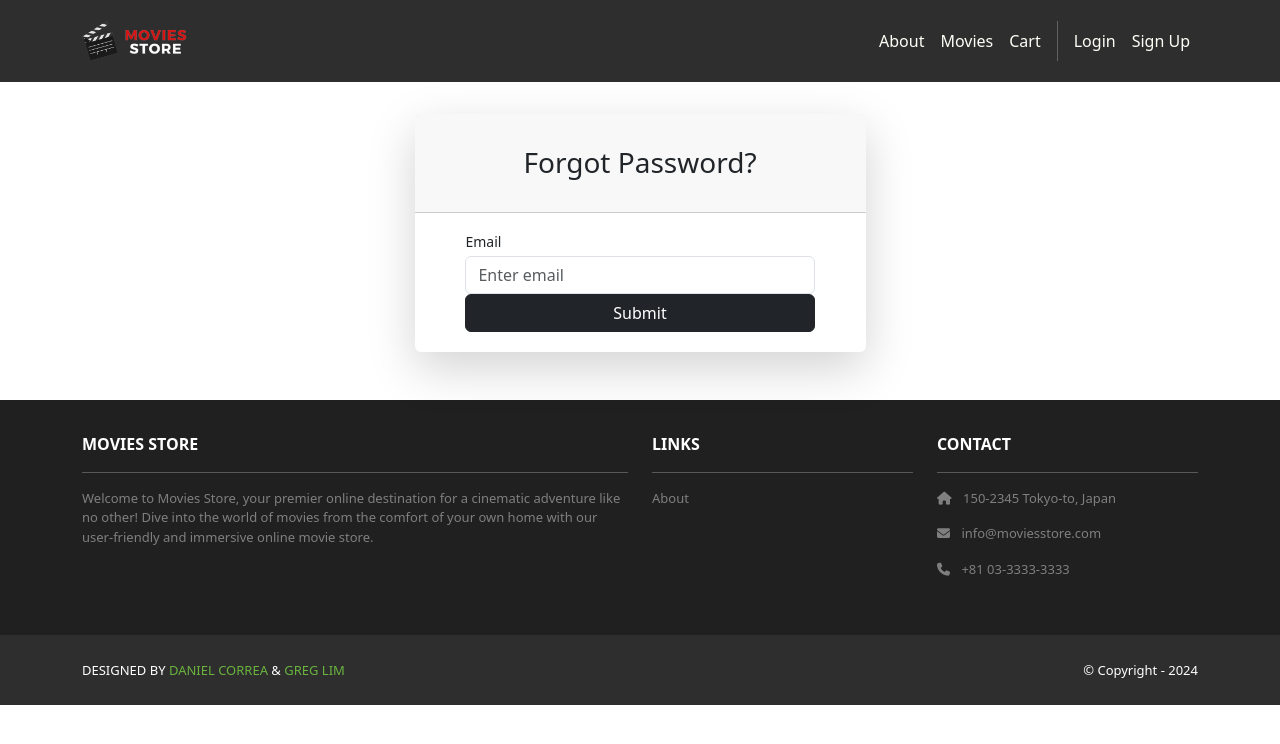
After one commit to bhaarathsingh/GT-Movies-2340, a Django app: page /accounts/password_reset/ in a window 1280 px wide. The commit adds this page. Shown: the top 744 px of the page. Run offline with Django 5.2, Linux system fonts and the light colour scheme; some libraries are stand-ins or nearby versions.

Commit message:
chapter 4-5 changes

```diff
--- a/accounts/templates/accounts/login.html
+++ b/accounts/templates/accounts/login.html
@@ -34,6 +34,7 @@
                   class="btn bg-dark text-white">Login
                 </button>
               </div>
+                <a href="{% url 'password_reset' %}"><i>Forgot Password?</i></a>
             </form>
           </div>
         </div>
--- /dev/null
+++ b/accounts/templates/accounts/password_reset_form.html
@@ -0,0 +1,53 @@
+{% extends 'base.html' %}
+{% block content %}
+    <div class="form-content my-3 p-3">
+        <div class="container">
+            <div class="row justify-content-center">
+                <div class="col-lg-5">
+                    <div class="card shadow-lg border-0 rounded-lg mt-0 mb-3">
+                        <div class="card-header justify-content-center">
+                            <div id="error_div"></div>
+                          <h3 class="font-weight-light my-4 text-center">Forgot Password?</h3>
+                        </div>
+                        {% if form.errors %}
+                            <div class="alert alert-danger alert-dismissible" role="alert">
+                                <div id="form_errors">
+                                    {% for key, value in form.errors.items %}
+                                        <strong>{{ value }}</strong>
+                                    {% endfor %}
+                                </div>
+                                <button type="button" class="close" data-dismiss="alert" aria-label="Close">
+                                    <span aria-hidden="true">&times;</span>
+                                </button>
+                            </div>
+                        {% endif %}
+                        <div class="card-body">
+                            <form method="POST">
+                                {% csrf_token %}
+                                <div class="form-row">
+                                    <div class="col-md-10 offset-md-1">
+                                    <div class="form-group">
+                                      <label class="small mb-1" for="id_email">Email</label>
+                                        <input type="email" name="email"  class="form-control"
+                                               autocomplete="email" maxlength="254" required id="id_email"
+                                               placeholder="Enter email">
+                                    </div>
+                                </div>
+                            </div>
+                                <div class="form-row">
+                                  <div class="col-md-10 offset-md-1">
+                                    <div class="form-group mt-0 mb-1">
+                                        <button type="submit" class="col-md-12 btn btn-dark">Submit
+                                        </button>
+                                    </div>
+                                 </div>
+                               </div>
+                            </form>
+                        </div>
+                    </div>
+                </div>
+            </div>
+        </div>
+
+  </div>
+{% endblock content %}
--- a/accounts/urls.py
+++ b/accounts/urls.py
@@ -1,8 +1,15 @@
 from django.urls import path
+from django.contrib.auth import views as auth_views
+
 from . import views
 urlpatterns = [
     path('signup', views.signup, name='accounts.signup'),
     path('login/', views.login, name='accounts.login'),
     path('logout/', views.logout, name='accounts.logout'),
     path('orders/', views.orders, name='accounts.orders'),
+    path('password_reset/', auth_views.PasswordResetView.as_view(template_name='accounts/password_reset_form.html'), name='password_reset'),
+   # path('password-reset-confirm/<uidb64>/<token>/', auth_views.PasswordResetConfirmView.as_view(template_name='accounts/password_reset_form.html'), name='password_reset_confirm'),
+    path('password_reset_done/', auth_views.PasswordResetDoneView.as_view(template_name='accounts/password_reset_email.html'), name='password_reset_done'),
+    path('reset/<uidb64>/<token>/', auth_views.PasswordResetConfirmView.as_view(), name='password_reset_confirm'),
+    path('reset/done/', auth_views.PasswordResetCompleteView.as_view(), name='password_reset_complete'),
 ]
--- a/manage.py
+++ b/manage.py
@@ -2,6 +2,9 @@
 """Django's command-line utility for administrative tasks."""
 import os
 import sys
+import dotenv
+
+dotenv.load_dotenv()
 
 
 def main():
--- a/moviesstore/templates/base.html
+++ b/moviesstore/templates/base.html
@@ -3,11 +3,11 @@
   {% load static %}
   <head>
     <title>{{ template_data.title }}</title>
-    <link href="https://cdn.jsdelivr.net/npm/bootstrap@5.3.3/dist/css/bootstrap.min.css" rel="stylesheet" crossorigin="anonymous">
-    <link rel="stylesheet" href="https://cdnjs.cloudflare.com/ajax/libs/font-awesome/6.1.1/css/all.min.css">
-    <link href="https://fonts.googleapis.com/css2?family=Poppins:wght@300;400;500;600;700&display=swap" rel="stylesheet">
+    <link href="https://cdn.jsdelivr.net/npm/bootstrap@5.3.3/dist/css/bootstrap.min.css" rel="stylesheet" crossorigin="anonymous"/>
+    <link rel="stylesheet" href="https://cdnjs.cloudflare.com/ajax/libs/font-awesome/6.1.1/css/all.min.css"/>
+    <link href="https://fonts.googleapis.com/css2?family=Poppins:wght@300;400;500;600;700&display=swap" rel="stylesheet"/>
     <script src="https://cdn.jsdelivr.net/npm/bootstrap@5.3.3/dist/js/bootstrap.bundle.min.js"crossorigin="anonymous"></script>
-    <link rel="stylesheet" type="text/css" href="{% static 'css/style.css' %}">
+    <link rel="stylesheet" type="text/css" href="{% static 'css/style.css' %}"/>
     <meta name="viewport" content="width=device-width, initial-scale=1" />
   </head>
 
```
Also changed, not shown: accounts/forms.py (+7 -1 lines), accounts/templates/accounts/password_reset_email.html (added, +9 -0 lines), accounts/views.py (+10 -1 lines), moviesstore/settings.py (+24 -0 lines), 1 other file.
